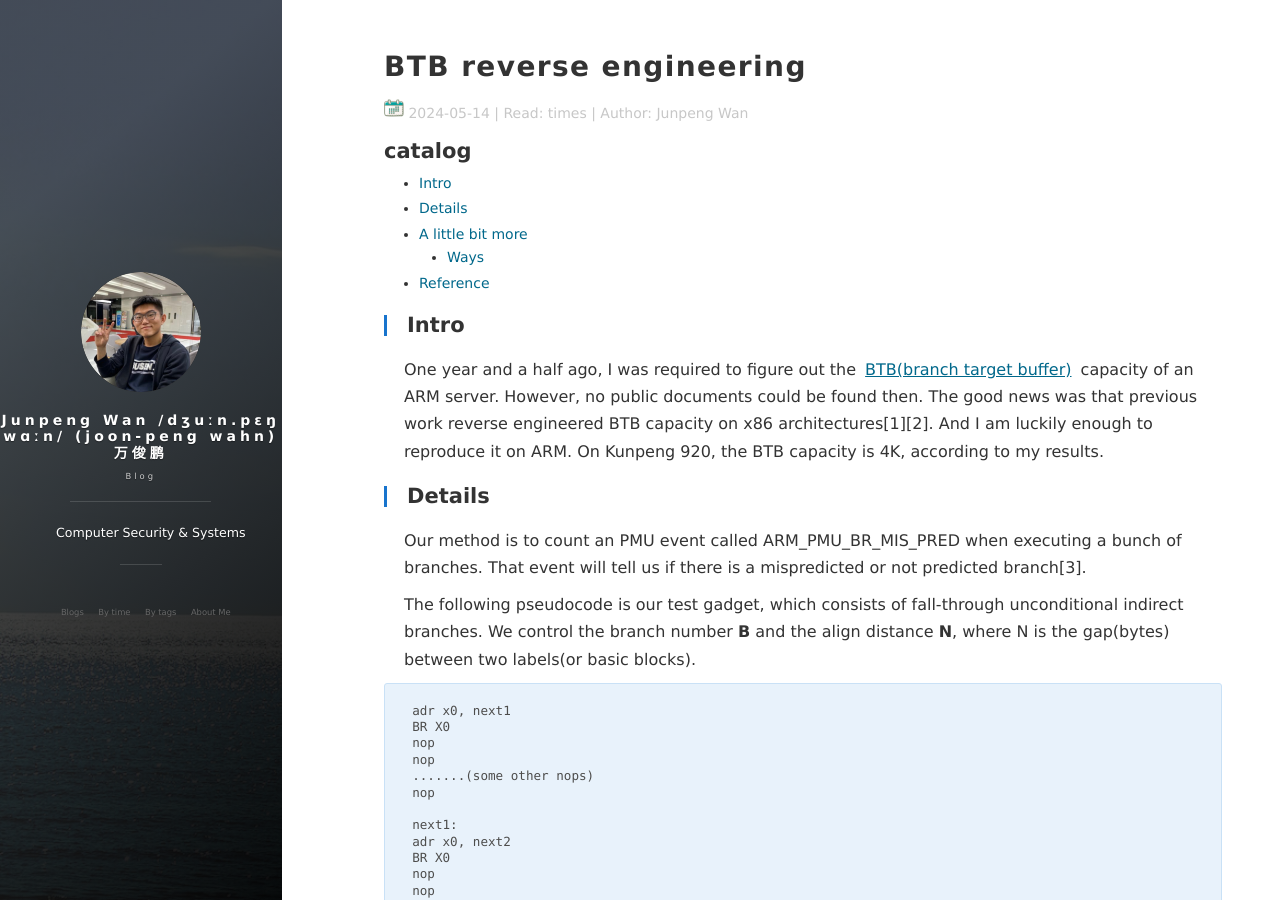
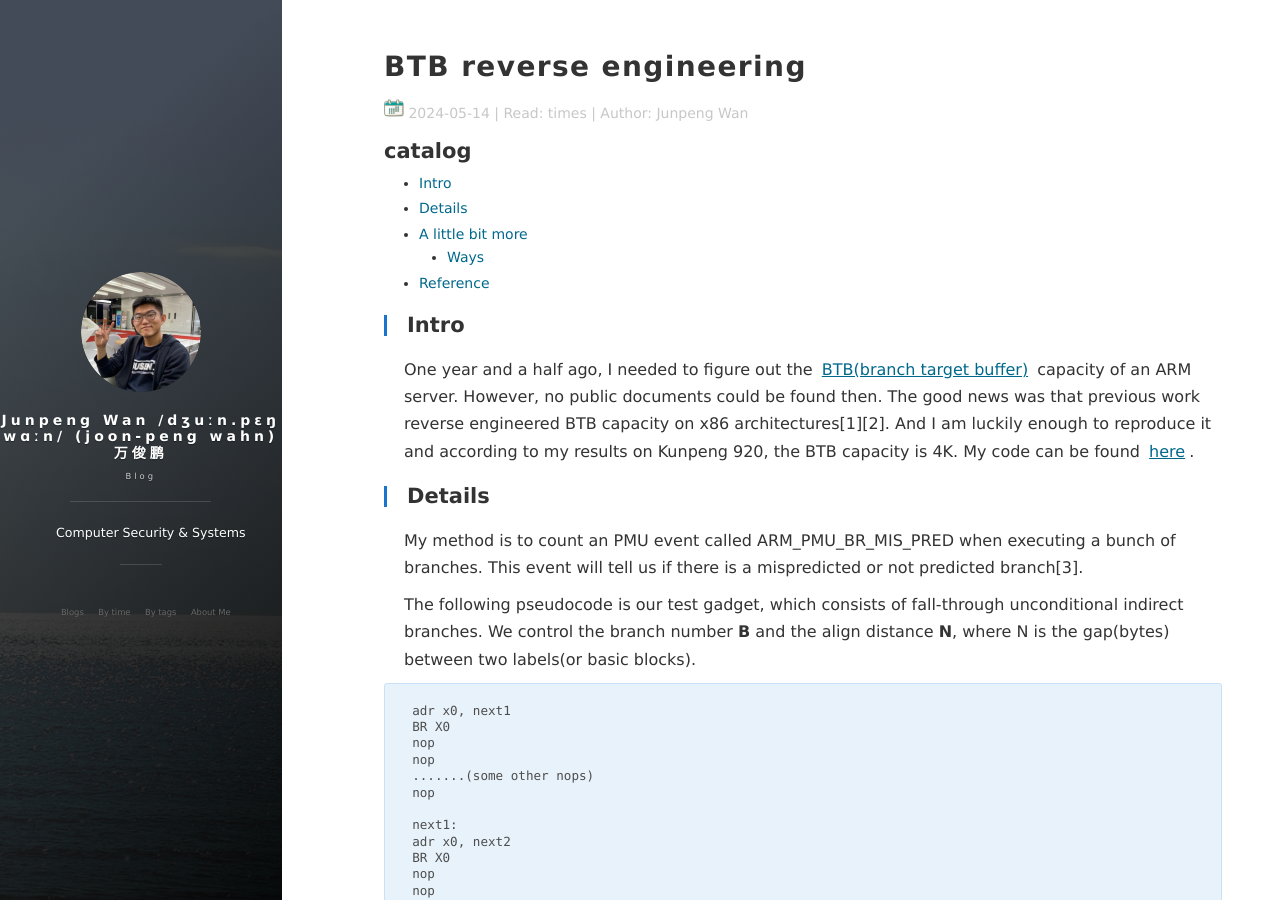
Before and after one commit to stefan1wan/stefan1wan.github.io, a Jekyll site: the page built from _posts/2022-12-14-BTB.md, in a window 1280 px wide and 900 px high. Built offline with Jekyll 4.4.1, drawn with Linux system fonts in a browser that asks for light colours; nearby versions of some CDN libraries; library files that are not in the unit come from our copies; comment, search, counter and statistics services are not loaded; some of the changed text lies outside the part shown.

Commit message:
update repo

```diff
--- a/_posts/2022-12-14-BTB.md
+++ b/_posts/2022-12-14-BTB.md
@@ -2,16 +2,16 @@
 layout: post
 title: BTB reverse engineering
 date: 2024-5-14
-tags: Misc
+tags: KnowledgeShare
 author: Junpeng Wan
 ---
 
 ## Intro
-One year and a half ago, I was required to figure out the [BTB(branch target buffer)](http://www-ee.eng.hawaii.edu/~tep/EE461/Notes/ILP/buffer.html) capacity of an ARM server. However, no public documents could be found then. The good news was that previous work reverse engineered BTB capacity on x86 architectures[1][2]. And I am luckily enough to reproduce it on ARM. On Kunpeng 920, the BTB capacity is 4K, according to my results.
+One year and a half ago, I needed to figure out the [BTB(branch target buffer)](http://www-ee.eng.hawaii.edu/~tep/EE461/Notes/ILP/buffer.html) capacity of an ARM server. However, no public documents could be found then. The good news was that previous work reverse engineered BTB capacity on x86 architectures[1][2]. And I am luckily enough to reproduce it and according to my results on Kunpeng 920, the BTB capacity is 4K. My code can be found [here](https://github.com/stefan1wan/BTB_ARM_RE).
 
 ## Details
 
-Our method is to count an PMU event called ARM_PMU_BR_MIS_PRED when executing a bunch of branches. That event will tell us if there is a mispredicted or not predicted branch[3].
+My method is to count an PMU event called ARM_PMU_BR_MIS_PRED when executing a bunch of branches. This event will tell us if there is a mispredicted or not predicted branch[3].
 
 The following pseudocode is our test gadget, which consists of fall-through unconditional indirect branches. We control the branch number **B** and the align distance **N**, where N is the gap(bytes) between two labels(or basic blocks).
 
```
Also changed, not shown: other parts of _posts/2022-12-14-BTB.md (+1 -1 lines).
